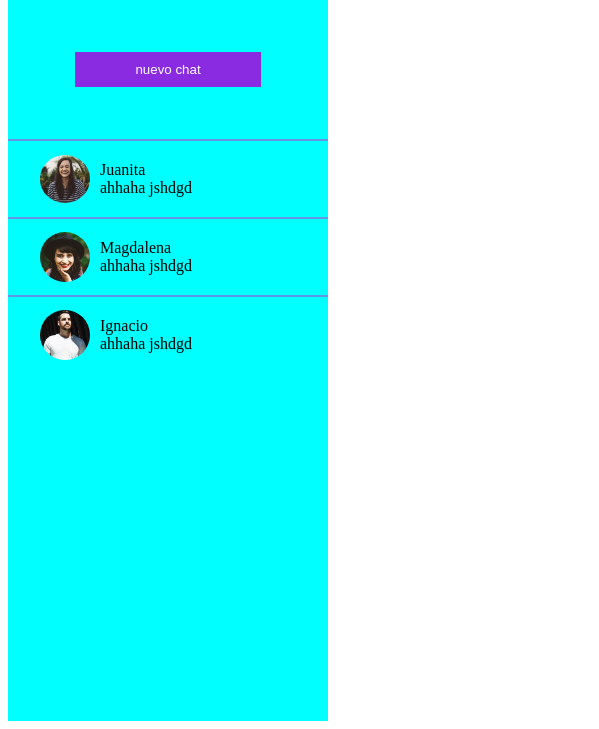
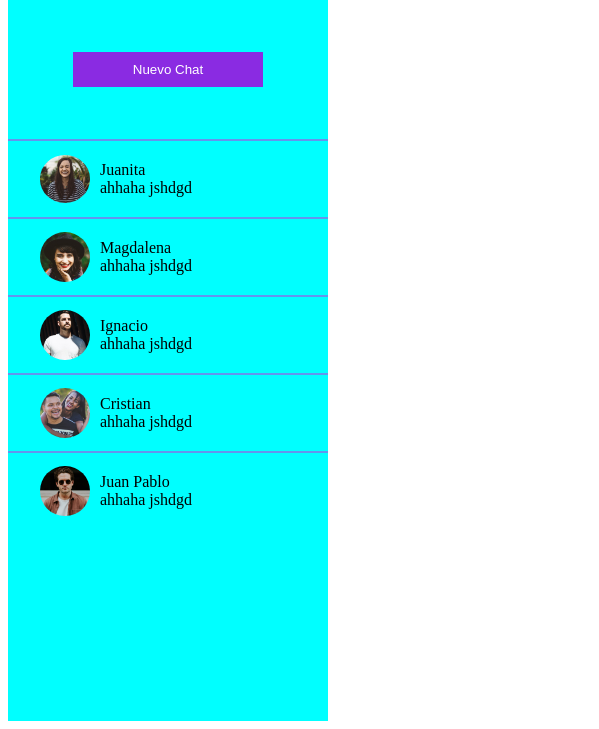
Before and after one commit to plopezoliva/Desafio-Sistema-Mensajeria, a plain HTML site: page index.html in a window 1280 px wide. Shown: the part 87-816 px from the top of the page, 0-599 px from the left. Drawn offline with Linux system fonts and the light colour scheme.

Commit message:
agregue el chat de cristian y juan pablo en html y css

```diff
--- a/assets/css/style.css
+++ b/assets/css/style.css
@@ -12,7 +12,7 @@
 }
 
 
-    .menu {
+.menu {
     margin: 0 auto;
     padding: 0;
     display: flex;
@@ -94,7 +94,7 @@ border-top: 2px solid cornflowerblue;
     align-items: center;
     width: 80%;
     margin: auto;
-    /* flex-direction:column; */
+
 
 }
 
@@ -127,17 +127,68 @@ padding: 0px 10px;
 .foto-chat2{
     width: 50px;
     border-radius: 50%;
-     justify-content: left;
+    justify-content: center;
+    align-items: center;
 
 
 }
 .opcion-chat2{
     padding: 20px 0px;
-    text-align: center;
 
 
 }
+.container-chat3{
+    display: flex;
+    justify-content: left;
 
+}
+.foto-chat3{
+    width: 50px;
+    border-radius: 50%;
+    justify-content: center;
+    align-items: center;
+
+
+}
+.opcion-chat3{
+    padding: 20px 0px;
+
+}
+.container-chat4{
+    display: flex;
+    justify-content: left;
+
+}
+.foto-chat4{
+    width: 50px;
+    border-radius: 50%;
+    justify-content: center;
+    align-items: center;
+
+
+}
+.opcion-chat4{
+    padding: 20px 0px;
+
+}
+
+.container-chat5{
+    display: flex;
+    justify-content: left;
+
+}
+.foto-chat5{
+    width: 50px;
+    border-radius: 50%;
+    justify-content: center;
+    align-items: center;
+
+
+}
+.opcion-chat5{
+    padding: 20px 0px;
+
+}
 /* seccion Logo */
 .seccion-principal{
     display: flex;
--- a/index.html
+++ b/index.html
@@ -37,7 +37,7 @@
           </div>
         </div>
           <div class="container-boton">
-            <button class="boton-chat">nuevo chat</button>
+            <button class="boton-chat">Nuevo Chat</button>
           </div>
           <div class="container-separacion-chat">
           <div class="container-chat">
@@ -49,12 +49,13 @@
               <p class="p-chat1">ahhaha jshdgd</p>
             </div>
           </div>
+          </div>
           <div class="container-separacion-chat">
             <div class="container-chat">
-              <div class="container-chat1">
-                <img class="foto-chat1" src="assets/img/chat2.jpg" alt="mujer riendo"/>
+              <div class="container-chat2">
+                <img class="foto-chat2" src="assets/img/chat2.jpg" alt="mujer riendo"/>
               </div>
-              <div class="opcion-chat1">
+              <div class="opcion-chat2">
                 <p class="p-chat1">Magdalena</p>
                 <p class="p-chat1">ahhaha jshdgd</p>
               </div>
@@ -62,52 +63,41 @@
           </div>
           <div class="container-separacion-chat">
             <div class="container-chat">
-              <div class="container-chat1">
-                <img class="foto-chat1" src="assets/img/chat3.jpg" alt="mujer riendo"/>
+              <div class="container-chat3">
+                <img class="foto-chat3" src="assets/img/chat3.jpg" alt="hombre con polera blanca"/>
               </div>
-              <div class="opcion-chat1">
+              <div class="opcion-chat3">
                 <p class="p-chat1">Ignacio</p>
                 <p class="p-chat1">ahhaha jshdgd</p>
               </div>
             </div>
             </div>
-            <!-- <div class="container-chat2">
-            <img class="foto-chat2" src="assets/img/chat2.jpg" alt="mujer con sombrero">
-            </div>
-            <div class="opcion-chat2">
-                <p class="p-chat2">Magdalena</p>
-                <p class="p-chat2">fjdgeu jtjteee</p>
-              </div> -->
-            <!--
-              <div class="container-chat3">
-                <img class="foto-chat3" src="assets/img/chat3.jpg" alt="mujer con sombrero">
-                </div>
-                <div class="opcion-chat3">
-                    <p class="p-chat3">Ignacio</p>
-                    <p class="p-chat3">fjdgeu jtjteee</p>
-                  </div>
+            <div class="container-separacion-chat">
+              <div class="container-chat">
                 <div class="container-chat4">
-                    <img class="foto-chat4" src="assets/img/chat4.jpg" alt="">
+                  <img class="foto-chat4" src="assets/img/chat4.jpg" alt="pareja riendo"/>
                 </div>
                 <div class="opcion-chat4">
-                        <p class="p-chat4">Cristian</p>
-                        <p class="p-chat4">fjdgeu jtjteee</p>
+                  <p class="p-chat1">Cristian</p>
+                  <p class="p-chat1">ahhaha jshdgd</p>
                 </div>
-                      <div class="container-chat2">
-                        <img class="foto-chat2" src="assets/img/chat2.jpg" alt="mujer con sombrero">
               </div>
-                        <div class="opcion-chat2">
-                            <p class="p-chat2">Magdalena</p>
-                            <p class="p-chat2">fjdgeu jtjteee</p>
               </div>
-                          <div class="container-chat2">
-                            <img class="foto-chat2" src="assets/img/chat2.jpg" alt="mujer con sombrero">
+              <div class="container-separacion-chat">
+                <div class="container-chat">
+                  <div class="container-chat5">
+                    <img class="foto-chat5" src="assets/img/chat5.jpg" alt="hombre con lentes oscuros"/>
                   </div>
-                            <div class="opcion-chat2">
-                                <p class="p-chat2">Magdalena</p>
-                                <p class="p-chat2">fjdgeu jtjteee</p>
-                              </div> -->
+                  <div class="opcion-chat5">
+                    <p class="p-chat1">Juan Pablo</p>
+                    <p class="p-chat1">ahhaha jshdgd</p>
                   </div>
+                </div>
+                </div>
+
+
+
+
 
       </section>
 
```
Lines whose indentation alone changed are shown as unchanged.
